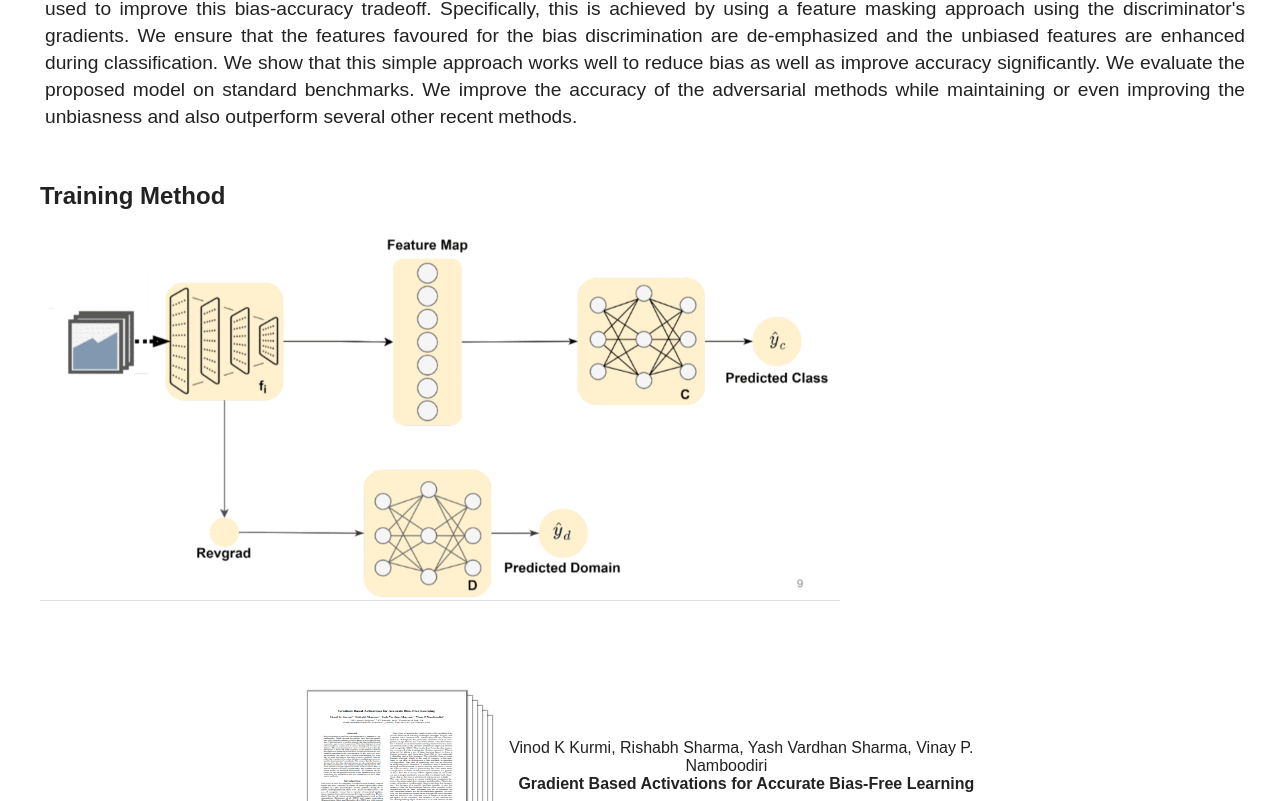
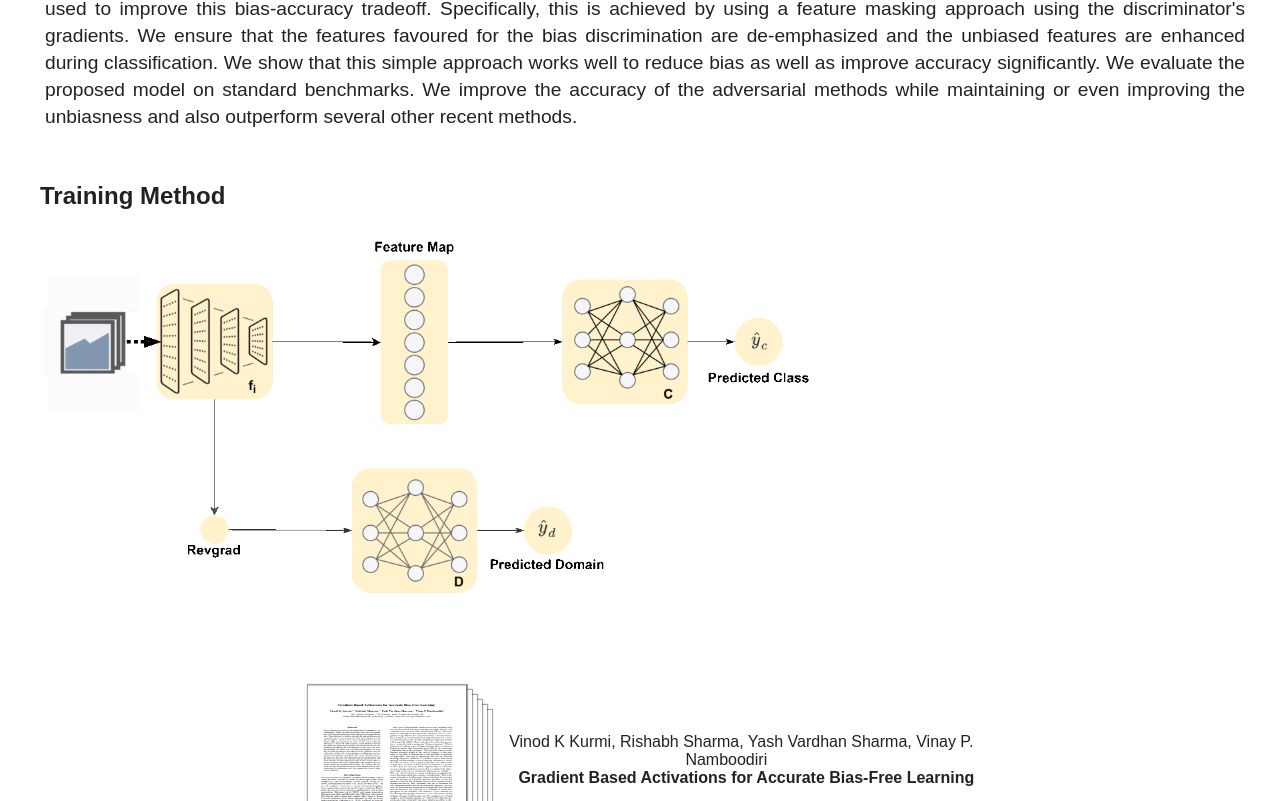
Before and after one commit to vinodkkurmi/GBA, a plain HTML site: page index.html in a window 1280 px wide. Shown: the part 655-1456 px from the top of the page. Drawn offline with Linux system fonts and the light colour scheme.

Commit message:
Update index.html
add new gif

```diff
--- a/index.html
+++ b/index.html
@@ -296,7 +296,7 @@
 <BODY>
      <p class="sz15 bold">Training Method</p>
      <tbody align="center"><tr>
-  <IMG style="max-width:800px" SRC="https://vinodkkurmi.github.io/GBA/img/training.gif">
+  <IMG style="max-width:800px" SRC="https://vinodkkurmi.github.io/GBA/img/fig.gif">
    </tr>
   </tbody>
 </BODY>
```
